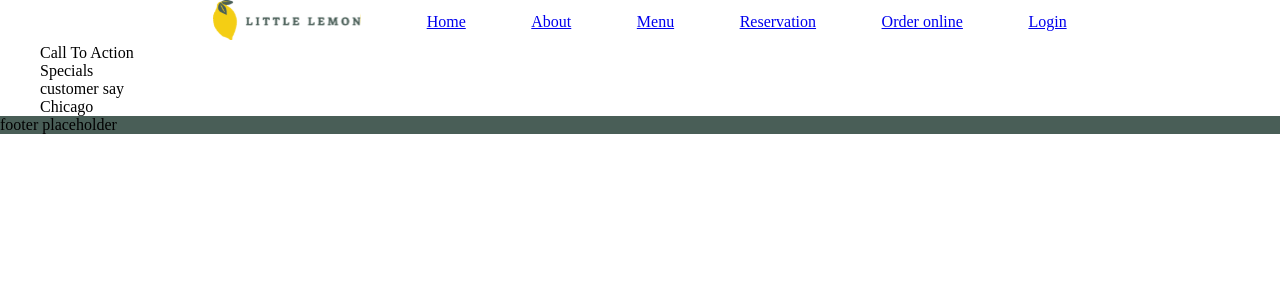
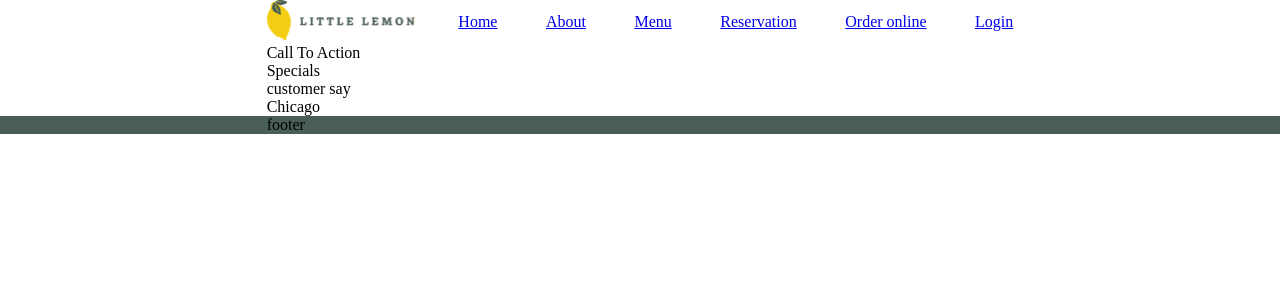
Before and after one commit to xinzhou0714/FrontendCapstone, a React (Create React App) app: page / in a window 1280 px wide. Shown: the top 300 px of the page. Built offline with nearby package versions, Linux system fonts and the light colour scheme.

Commit message:
align elements with grid layout

```diff
--- a/src/components/layouts/Footer/index.jsx
+++ b/src/components/layouts/Footer/index.jsx
@@ -2,7 +2,11 @@ import React from "react";
 import styles from "./index.module.css";
 
 function Footer() {
-  return <footer className={styles.container}>footer placeholder</footer>;
+  return (
+    <footer className={styles.outerContainer}>
+      <section className={styles.innerContainer}>footer</section>
+    </footer>
+  );
 }
 
 export default Footer;
--- a/src/components/layouts/Footer/index.module.css
+++ b/src/components/layouts/Footer/index.module.css
@@ -1,3 +1,14 @@
-.container{
+.outerContainer{
+    /*12-column-grid start*/
+    display: grid;
+    grid-template-columns: repeat(12, minmax(0, 1fr));
+    padding: 0 75px;
+    grid-column-gap: 20px;
+    /*12-column-grid end*/
     background-color: var(--primary-color1);
 }
+
+/*Style for Section*/
+.innerContainer {
+    grid-column: 3 / span 8;
+}
--- a/src/components/layouts/Header/Nav/index.module.css
+++ b/src/components/layouts/Header/Nav/index.module.css
@@ -1,6 +1,10 @@
 .container {
+  /*12-column-grid start*/
   display: grid;
   grid-template-columns: repeat(12, minmax(0, 1fr));
+  padding: 0 75px;
+  grid-column-gap: 20px;
+  /*12-column-grid end*/
 }
 
 .list {
--- a/src/components/layouts/Main/index.jsx
+++ b/src/components/layouts/Main/index.jsx
@@ -1,7 +1,8 @@
 import React from "react";
+import styles from "./index.module.css";
 
 function Main(props) {
-  return <main>{props.children}</main>;
+  return <main className={styles.outerContainer}>{props.children}</main>;
 }
 
 export default Main;
--- /dev/null
+++ b/src/components/layouts/Main/index.module.css
@@ -0,0 +1,8 @@
+.outerContainer {
+  /*12-column-grid start*/
+  display: grid;
+  grid-template-columns: repeat(12, minmax(0, 1fr));
+  padding: 0 75px;
+  grid-column-gap: 20px;
+  /*12-column-grid end*/
+}
--- a/src/components/layouts/SectionItem/index.jsx
+++ b/src/components/layouts/SectionItem/index.jsx
@@ -2,7 +2,7 @@ import React from "react";
 import styles from "./index.module.css";
 
 function SectionItem(props) {
-  return <section className={styles.container}>{props.children}</section>;
+  return <section className={styles.innerContainer}>{props.children}</section>;
 }
 
 export default SectionItem;
--- a/src/components/layouts/SectionItem/index.module.css
+++ b/src/components/layouts/SectionItem/index.module.css
@@ -1,6 +1,4 @@
 /*Style for Section*/
-.container{
-    margin: 0 auto;
-    padding: 0 15px;
-    width: 1200px;
+.innerContainer {
+  grid-column: 3 / span 8;
 }
```
